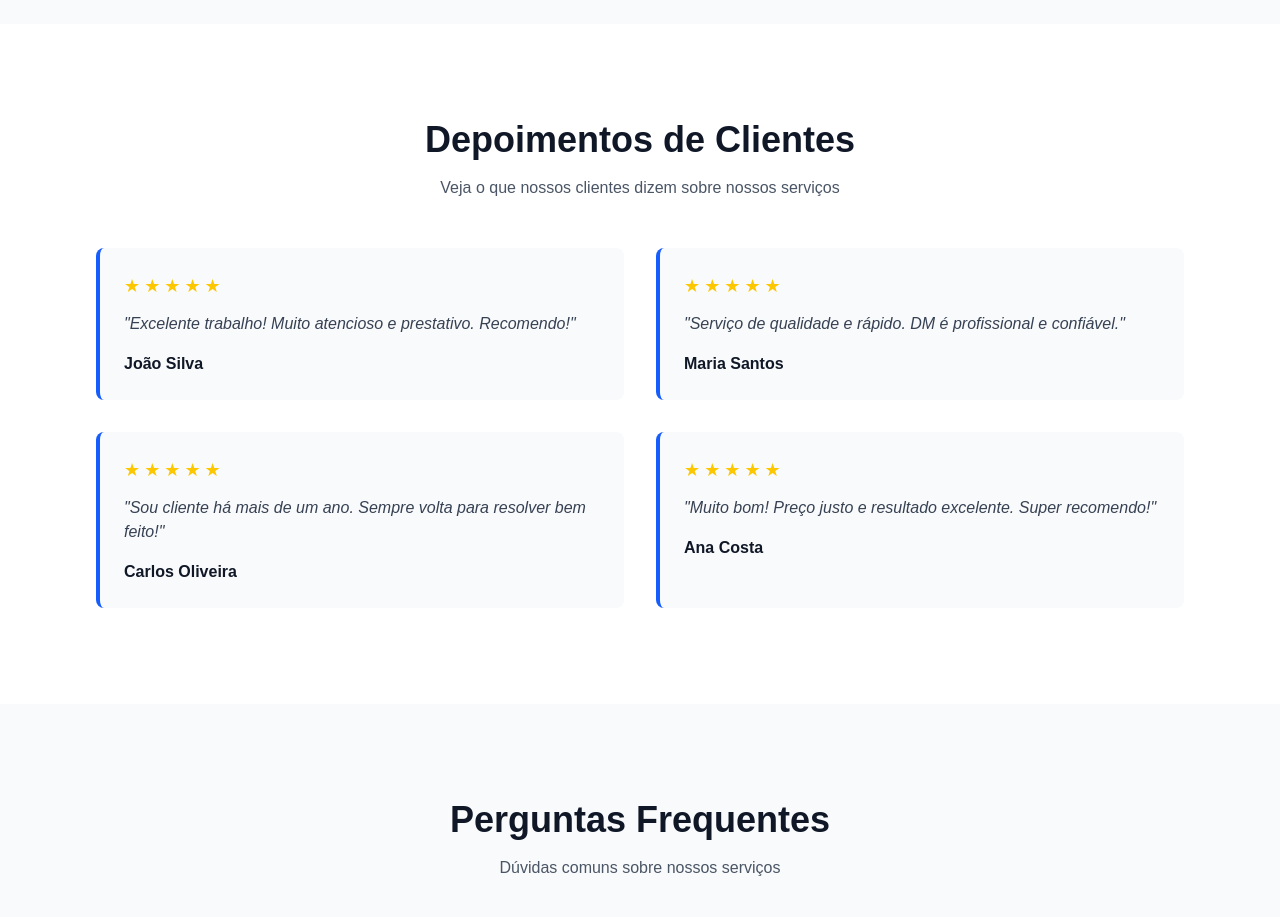
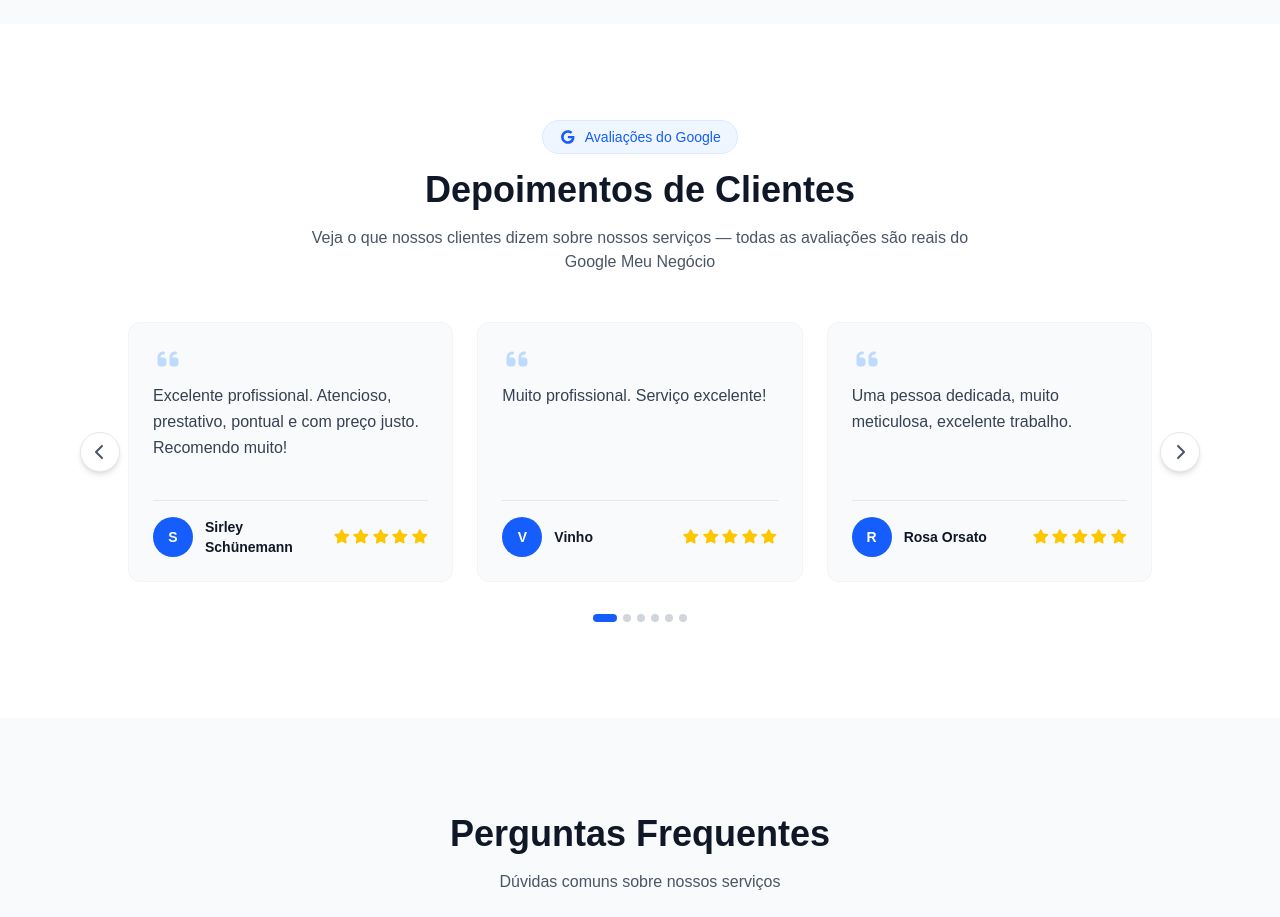
Before and after one commit to DevSamuelBarbosa/dmmaridodealuguel, a Next.js app: page / in a window 1280 px wide. Shown: the part 1340-2257 px from the top of the page. Built offline with nearby package versions, Linux system fonts and the light colour scheme.

Commit message:
Fix: Ajustes seção de Depoimentos

```diff
--- a/components/Depoimentos.tsx
+++ b/components/Depoimentos.tsx
@@ -1,47 +1,134 @@
-import React from "react";
+"use client";
 
-const testimonials = [
-  {
-    name: 'João Silva',
-    rating: 5,
-    text: 'Excelente trabalho! Muito atencioso e prestativo. Recomendo!',
-  },
-  {
-    name: 'Maria Santos',
-    rating: 5,
-    text: 'Serviço de qualidade e rápido. DM é profissional e confiável.',
-  },
-  {
-    name: 'Carlos Oliveira',
-    rating: 5,
-    text: 'Sou cliente há mais de um ano. Sempre volta para resolver bem feito!',
-  },
-  {
-    name: 'Ana Costa',
-    rating: 5,
-    text: 'Muito bom! Preço justo e resultado excelente. Super recomendo!',
-  },
-];
+import { useState, useCallback, useMemo } from "react";
+import depoimentos from "@/data/depoimentos.json";
+import { FontAwesomeIcon } from "@fortawesome/react-fontawesome";
+import { faGoogle } from "@fortawesome/free-brands-svg-icons";
+import { faStar, faQuoteLeft, faChevronLeft, faChevronRight } from "@fortawesome/free-solid-svg-icons";
+
+function shuffleAndPick<T>(arr: T[], count: number): T[] {
+  const shuffled = [...arr].sort(() => Math.random() - 0.5);
+  return shuffled.slice(0, count);
+}
 
 export default function Depoimentos() {
+  const exibidos = useMemo(() => shuffleAndPick(depoimentos, 6), []);
+  const [currentIndex, setCurrentIndex] = useState(0);
+  const total = exibidos.length;
+
+  const next = useCallback(() => {
+    setCurrentIndex((prev) => (prev + 1) % total);
+  }, [total]);
+
+  const prev = useCallback(() => {
+    setCurrentIndex((prev) => (prev - 1 + total) % total);
+  }, [total]);
+
+  const getVisible = (count: number) => {
+    const items = [];
+    for (let i = 0; i < count; i++) {
+      items.push(exibidos[(currentIndex + i) % total]);
+    }
+    return items;
+  };
+
   return (
     <section id="depoimentos" className="py-16 sm:py-24 bg-white">
       <div className="max-w-6xl mx-auto px-4 sm:px-6 lg:px-8">
-        <h2 className="text-3xl sm:text-4xl font-bold text-center mb-4">Depoimentos de Clientes</h2>
-        <p className="text-center text-gray-600 mb-12 max-w-2xl mx-auto">
-          Veja o que nossos clientes dizem sobre nossos serviços
-        </p>
-        <div className="grid grid-cols-1 md:grid-cols-2 gap-8">
-          {testimonials.map((testimonial, index) => (
-            <div key={index} className="bg-gray-50 rounded-lg p-6 border-l-4 border-blue-600">
-              <div className="flex items-center gap-1 mb-3">
-                {[...Array(testimonial.rating)].map((_, i) => (
-                  <span key={i} className="text-yellow-400 text-lg">★</span>
-                ))}
+        <div className="text-center mb-12">
+          <div className="inline-flex items-center gap-2 bg-blue-50 text-blue-600 text-sm font-medium px-4 py-1.5 rounded-full mb-4 border border-blue-100">
+            <FontAwesomeIcon icon={faGoogle} />
+            Avaliações do Google
+          </div>
+          <h2 className="text-3xl sm:text-4xl font-bold mb-4">Depoimentos de Clientes</h2>
+          <p className="text-gray-600 max-w-2xl mx-auto">
+            Veja o que nossos clientes dizem sobre nossos serviços — todas as avaliações são reais do Google Meu Negócio
+          </p>
+        </div>
+
+        <div className="relative">
+          {/* Botão Anterior */}
+          <button
+            onClick={prev}
+            aria-label="Depoimento anterior"
+            className="absolute left-0 top-1/2 -translate-y-1/2 -translate-x-4 z-10 w-10 h-10 bg-white border border-gray-200 rounded-full shadow-md flex items-center justify-center text-gray-600 hover:bg-blue-50 hover:text-blue-600 hover:border-blue-300 transition-colors cursor-pointer"
+          >
+            <FontAwesomeIcon icon={faChevronLeft} />
+          </button>
+
+          {/* Desktop: 3 cards */}
+          <div className="hidden lg:grid lg:grid-cols-3 gap-6 px-8">
+            {getVisible(3).map((dep, index) => (
+              <div
+                key={`${dep.name}-${index}`}
+                className="bg-gray-50 rounded-xl p-6 border border-gray-100 flex flex-col min-h-[260px]"
+              >
+                <FontAwesomeIcon icon={faQuoteLeft} className="text-blue-200 text-2xl mb-3" />
+                <p className="text-gray-700 mb-5 leading-relaxed flex-1">{dep.text}</p>
+                <div className="flex items-center justify-between mt-auto pt-4 border-t border-gray-200">
+                  <div className="flex items-center gap-3">
+                    <div className="w-10 h-10 rounded-full bg-blue-600 flex items-center justify-center text-white font-bold text-sm shrink-0">
+                      {dep.name.charAt(0)}
+                    </div>
+                    <span className="font-semibold text-gray-900 text-sm">{dep.name}</span>
+                  </div>
+                  <div className="flex items-center gap-0.5">
+                    {[...Array(dep.rating)].map((_, i) => (
+                      <FontAwesomeIcon key={i} icon={faStar} className="text-yellow-400 text-sm" />
+                    ))}
+                  </div>
+                </div>
               </div>
-              <p className="text-gray-700 mb-4 italic">"{testimonial.text}"</p>
-              <p className="font-semibold text-gray-900">{testimonial.name}</p>
-            </div>
+            ))}
+          </div>
+
+          {/* Mobile / Tablet: 1 card */}
+          <div className="lg:hidden px-8">
+            {getVisible(1).map((dep, index) => (
+              <div
+                key={`${dep.name}-${index}`}
+                className="bg-gray-50 rounded-xl p-6 border border-gray-100 flex flex-col min-h-[220px]"
+              >
+                <FontAwesomeIcon icon={faQuoteLeft} className="text-blue-200 text-2xl mb-3" />
+                <p className="text-gray-700 mb-5 leading-relaxed flex-1">{dep.text}</p>
+                <div className="flex items-center justify-between mt-auto pt-4 border-t border-gray-200">
+                  <div className="flex items-center gap-3">
+                    <div className="w-10 h-10 rounded-full bg-blue-600 flex items-center justify-center text-white font-bold text-sm shrink-0">
+                      {dep.name.charAt(0)}
+                    </div>
+                    <span className="font-semibold text-gray-900 text-sm">{dep.name}</span>
+                  </div>
+                  <div className="flex items-center gap-0.5">
+                    {[...Array(dep.rating)].map((_, i) => (
+                      <FontAwesomeIcon key={i} icon={faStar} className="text-yellow-400 text-sm" />
+                    ))}
+                  </div>
+                </div>
+              </div>
+            ))}
+          </div>
+
+          {/* Botão Próximo */}
+          <button
+            onClick={next}
+            aria-label="Próximo depoimento"
+            className="absolute right-0 top-1/2 -translate-y-1/2 translate-x-4 z-10 w-10 h-10 bg-white border border-gray-200 rounded-full shadow-md flex items-center justify-center text-gray-600 hover:bg-blue-50 hover:text-blue-600 hover:border-blue-300 transition-colors cursor-pointer"
+          >
+            <FontAwesomeIcon icon={faChevronRight} />
+          </button>
+        </div>
+
+        {/* Indicadores */}
+        <div className="flex items-center justify-center gap-1.5 mt-8">
+          {exibidos.map((_, i) => (
+            <button
+              key={i}
+              onClick={() => setCurrentIndex(i)}
+              aria-label={`Ir para depoimento ${i + 1}`}
+              className={`w-2 h-2 rounded-full transition-all duration-200 cursor-pointer ${
+                i === currentIndex ? "bg-blue-600 w-6" : "bg-gray-300 hover:bg-gray-400"
+              }`}
+            />
           ))}
         </div>
       </div>
--- /dev/null
+++ b/data/depoimentos.json
@@ -0,0 +1,102 @@
+[
+  {
+    "name": "Patrícia Leonardi",
+    "rating": 5,
+    "text": "Excelente profissional, pontual, prestativo, tudo muito bem feito, recomendo demais."
+  },
+  {
+    "name": "Robinson Pavoni",
+    "rating": 5,
+    "text": "Um profissional extremamente meticuloso, comprometido com os prazos e muito confiável. Ele executa o serviço com atenção aos detalhes, organização e respeito. Recomendo com total confiança."
+  },
+  {
+    "name": "Lucineia Capa Verde da Costa",
+    "rating": 5,
+    "text": "Excelente profissional, meticuloso, educado, confiável e com preço justo. Recomendo demais!"
+  },
+  {
+    "name": "Igor Trombetta",
+    "rating": 5,
+    "text": "Excelente profissional, atencioso e dedicado, nota 10 de 10."
+  },
+  {
+    "name": "Alessandra Chiaradia",
+    "rating": 5,
+    "text": "Fiquei extremamente satisfeita com o serviço prestado por Douglas! Um profissional atencioso e muito eficiente! Ele me atendeu prontamente! Eu recomendo!!"
+  },
+  {
+    "name": "Daniela Faccin",
+    "rating": 5,
+    "text": "Serviço excelente, meticuloso e muito educado! Recomendo demais."
+  },
+  {
+    "name": "Sirley Schünemann",
+    "rating": 5,
+    "text": "Excelente profissional. Atencioso, prestativo, pontual e com preço justo. Recomendo muito!"
+  },
+  {
+    "name": "Vinho",
+    "rating": 5,
+    "text": "Muito profissional. Serviço excelente!"
+  },
+  {
+    "name": "Bronstrup Loira",
+    "rating": 5,
+    "text": "Excelente trabalho, recomendo!"
+  },
+  {
+    "name": "Rosa Orsato",
+    "rating": 5,
+    "text": "Uma pessoa dedicada, muito meticulosa, excelente trabalho."
+  },
+  {
+    "name": "Letícia",
+    "rating": 5,
+    "text": "Excelente serviço, rápido, eficiente, preço justo e atencioso. Ele me ajudou com várias coisas em casa, fez um trabalho meticuloso e limpo. Recomendo muito!"
+  },
+  {
+    "name": "Jesse Ribeiro",
+    "rating": 5,
+    "text": "Excelente profissional. Muito prestativo e eficiente. Eu recomendo."
+  },
+  {
+    "name": "Luiza Rodeghero",
+    "rating": 5,
+    "text": "Precisei dos serviços de Douglas duas vezes, e em ambas as ocasiões ele foi muito atencioso, meticuloso e respondeu prontamente. Recomendo fortemente!"
+  },
+  {
+    "name": "Bernadete Luisa Mariani",
+    "rating": 5,
+    "text": "Douglas é um excelente profissional! Muito atencioso, honesto e organizado. Além disso, ele é extremamente meticuloso, após concluir o trabalho, ele limpa a área, deixando tudo impecável."
+  },
+  {
+    "name": "Eliana Nunes",
+    "rating": 5,
+    "text": "Serviço impecável e preço justo, recomendo."
+  },
+  {
+    "name": "Elizabeth Daluz",
+    "rating": 5,
+    "text": "Excelente trabalho, além de um ótimo atendimento ao cliente."
+  },
+  {
+    "name": "Antonio Carvalho",
+    "rating": 5,
+    "text": "Excelente serviço prestado, muito profissional, atencioso, meticuloso no trabalho, educado, serviço de qualidade, eu definitivamente recomendo."
+  },
+  {
+    "name": "Frantchesca Victoria",
+    "rating": 5,
+    "text": "Recomendo muito o trabalho do Douglas. Ele foi pontual, trabalhou fora do horário normal, explicou os processos, investigou possíveis falhas e resolveu nossos problemas. Um excelente profissional!"
+  },
+  {
+    "name": "Rodrigo de Mello Rigo",
+    "rating": 5,
+    "text": "Excelente experiência! Serviço rápido, atencioso e eficiente."
+  },
+  {
+    "name": "Rosângela Rodrigues",
+    "rating": 5,
+    "text": "Altamente profissional e confiável, altamente recomendável."
+  }
+]
```
